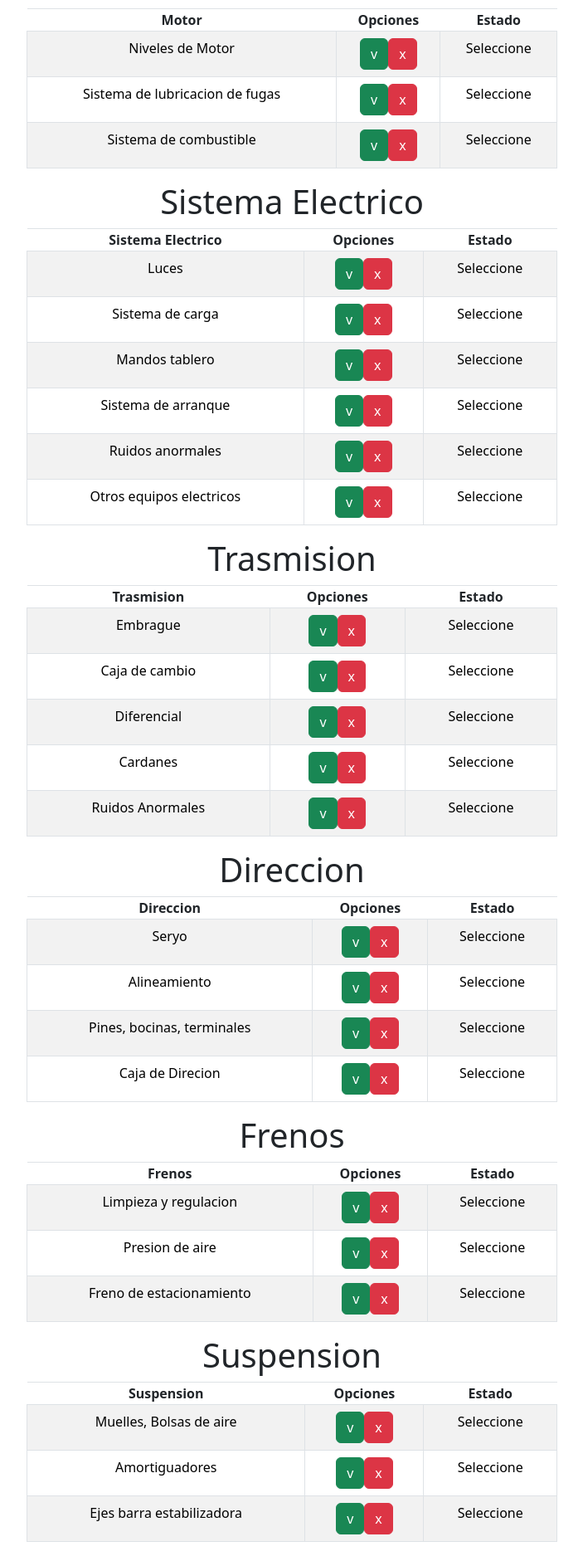
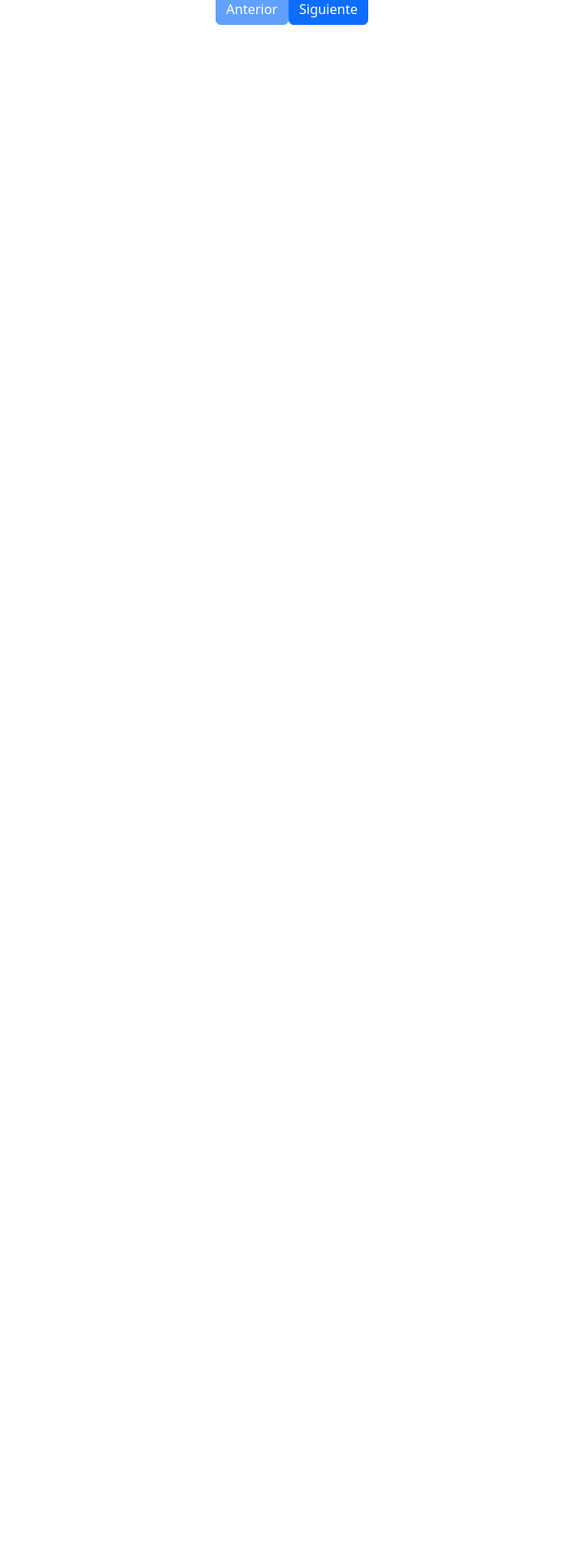
Before and after one commit to proyectosICM/camiones-gestiones-front, a React (Create React App) app: page /checklist-conductor in a window 1280 px wide. Shown: the part 367-2248 px from the top of the page at 83% size, without its empty margins (288-991 px from the left). After the commit the page ends 800 px from the top, so only its background shows below. Built offline with nearby package versions, Linux system fonts and the light colour scheme.

Commit message:
TablaIterativaConCambios

```diff
--- a/src/App.css
+++ b/src/App.css
@@ -39,7 +39,7 @@
 
 /* MENU */
 .entero {
-  background: #000;
+  /*background: #000;*/
   height: 100%;
   border: 0.2px solid #000
 }
--- a/src/VistaConductor/CheckListConductor.jsx
+++ b/src/VistaConductor/CheckListConductor.jsx
@@ -1,72 +1,108 @@
-import React from "react";
+import React, { useState } from "react";
 import { Tabla } from "../Common/CheckList/Tabla";
+import { Button } from "react-bootstrap";
+import { useNavigate } from "react-router-dom";
 
 export function CheckListConductor() {
+  const navigate = useNavigate();
+  const [currentTable, setCurrentTable] = useState(0);
 
-  const llantas = [
+  const tables = [
+    {
+      titulo: "Llantas",
+      datos: [
         "Revisar ajuste",
         "Cortes y averias",
         "Revisar Presion recomendada",
-  ];
-
-  const motor = [
+      ],
+    },
+    {
+      titulo: "Motor",
+      datos: [
         "Niveles de Motor",
         "Sistema de lubricacion de fugas",
         "Sistema de combustible",
-  ];
-
-  const sisElectrico = [
-    "Luces  ",
+      ],
+    },
+    {
+      titulo: "Sistema Electrico",
+      datos: [
+        "Luces",
         "Sistema de carga",
         "Mandos tablero",
         "Sistema de arranque",
         "Ruidos anormales",
-    "Otros equipos electricos"
-  ];
-
-  const trasmision = [
+        "Otros equipos electricos",
+      ],
+    },
+    {
+      titulo: "Trasmision",
+      datos: [
         "Embrague",
         "Caja de cambio",
         "Diferencial",
         "Cardanes",
-    "Ruidos Anormales"
-  ];
-
-  const direccion = [
+        "Ruidos Anormales",
+      ],
+    },
+    {
+      titulo: "Direccion",
+      datos: [
         "Seryo",
         "Alineamiento",
         "Pines, bocinas, terminales",
-    "Caja de Direcion"
+        "Caja de Direcion",
+      ],
+    },
+    {
+      titulo: "Frenos",
+      datos: [
+        "Limpieza y regulacion",
+        "Presion de aire",
+        "Freno de estacionamiento",
+      ],
+    },
+    {
+      titulo: "Suspension",
+      datos: [
+        "Muelles, Bolsas de aire",
+        "Amortiguadores",
+        "Ejes barra estabilizadora",
+      ],
+    },
+    {
+      titulo: "Cabina",
+      datos: [
+        "Carroceria: Parabrisas, puertas, chapas, asientos",
+        "Chasis: Tornamesas, Bastidor",
+      ],
+    },
   ];
 
-  const frenos = [
-    "Limpieza y regulacion",
-    "Presion de aire",
-    "Freno de estacionamiento"
-  ];
+  const handleDetails = () => {
+    navigate('/camion-detalle');
+  }
 
-  const suspension = [
-    "Muelles, Bolsas de aire",
-    "Amortiguadores",
-    "Ejes barra estabilizadora"
-  ];
+  const handleBack = () => {
+    if (currentTable > 0) {
+      setCurrentTable(currentTable - 1);
+    }
+  };
 
-  const cabina = [
-    "Carroceria: Parabrisas, puertas, chapas, asientos",
-    "Chasis: Tornamesas, Bastidor"
-  ]
+  const handleNext = () => {
+    if (currentTable < tables.length - 1) {
+      setCurrentTable(currentTable + 1);
+    }
+  };
 
   return (
     <>
+      <Button onClick={handleDetails}>Atras</Button>
       <h1>Marque si esta en buen o en mal estado:</h1>
-      <Tabla titulo="Llantas" datos={llantas} />
-      <Tabla titulo="Motor" datos={motor} />
-      <Tabla titulo="Sistema Electrico" datos={sisElectrico} />
-      <Tabla titulo="Trasmision" datos={trasmision} />
-      <Tabla titulo="Direccion" datos={direccion} />
-      <Tabla titulo="Frenos" datos={frenos} />
-      <Tabla titulo="Suspension" datos={suspension} />
-      <Tabla titulo="Cabina" datos={cabina} />
+      <Tabla titulo={tables[currentTable].titulo} datos={tables[currentTable].datos} />
+      <Button onClick={handleBack} disabled={currentTable === 0}>Anterior</Button>
+      <Button onClick={handleNext} disabled={currentTable === tables.length - 1}>Siguiente</Button>
+
     </>
   );
 }
```
Also changed, not shown: 1 other file (tests, documents, lock files or other folders). Lines whose indentation alone changed are shown as unchanged.
